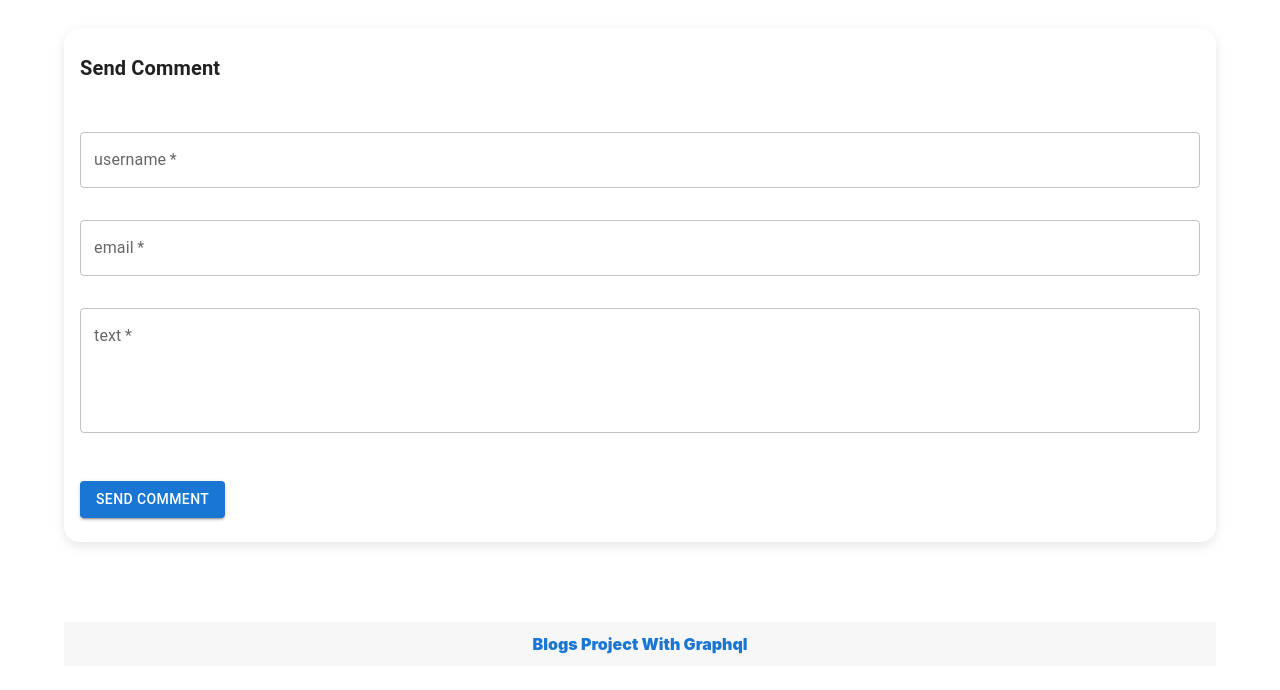
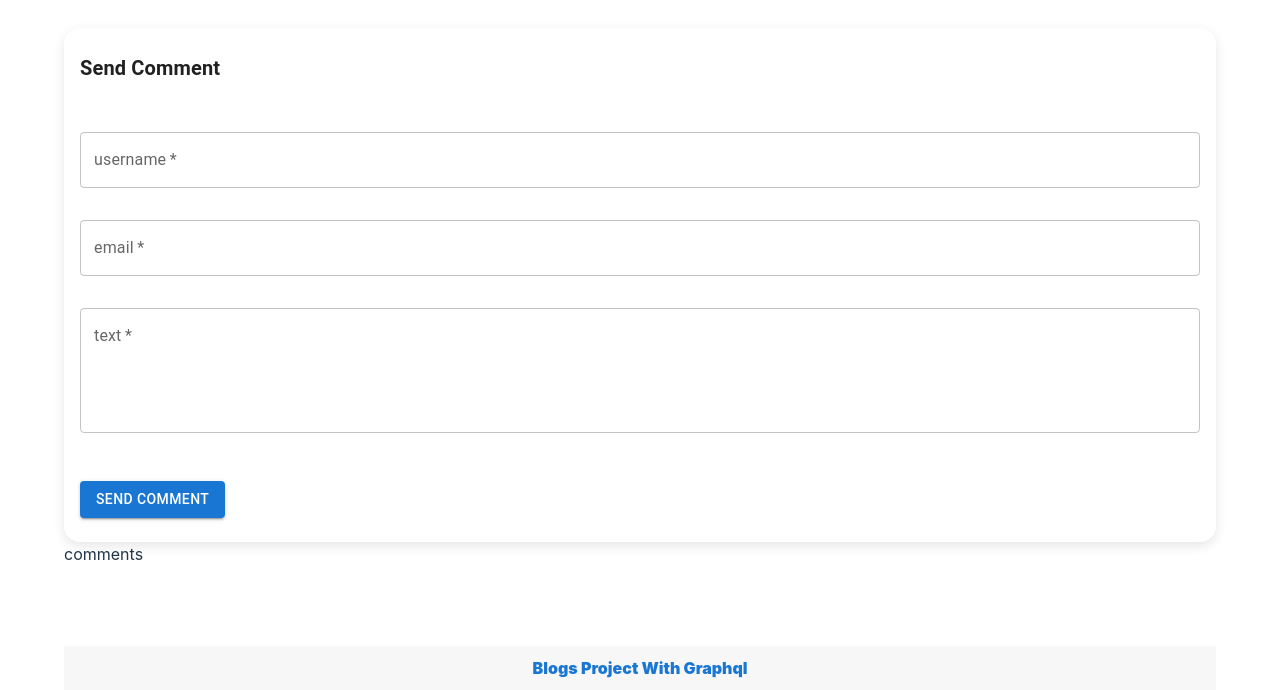
Before and after one commit to mohsen-deilami/GraphQl-Blog, a React (Vite) app: page /blogs/1 in a window 1280 px wide. Shown: the part 876-1566 px from the top of the page. Before the commit the page ends 1542 px from the top, so only its background shows below. Built offline with nearby package versions, Linux system fonts and the light colour scheme; no server answers.

Commit message:
develop commenForm

```diff
--- a/src/component/blogs/BlogsPage.jsx
+++ b/src/component/blogs/BlogsPage.jsx
@@ -10,6 +10,7 @@ import Loader from "./../../component/sheared/Loader";
 import sanitizeHtml from "sanitize-html";
 import ArrowForwardIcon from "@mui/icons-material/ArrowForward";
 import CommentForm from "../comment/CommentForm";
+import Comments from "../comment/Comments";
 export default function BlogsPage() {
   const navigate = useNavigate();
   const { slug } = useParams();
@@ -89,8 +90,11 @@ export default function BlogsPage() {
           </Grid>
         </Grid>
       ) : null}
-      <Grid size={{sx:12}}>
-        <CommentForm slug={slug}/>
+      <Grid size={{ sx: 12 }}>
+        <CommentForm />
+      </Grid>
+      <Grid size={{ xs: 12 }}>
+        <Comments slug={slug} />
       </Grid>
     </Container>
   );
--- a/src/component/comment/CommentForm.jsx
+++ b/src/component/comment/CommentForm.jsx
@@ -5,11 +5,11 @@ import Typography from "@mui/material/Typography";
 import { TextField } from '@mui/material';
 import Button from '@mui/material/Button';
 
-export default function CommentForm({slug}) {
+export default function CommentForm() {
     const [name,setName]=useState('');
     const [email,setEmail]=useState('');
     const [text,setText]=useState('');
-    console.log(slug)
+
   return (
    <Grid container sx={{boxShadow:"rgba(0,0,0,0.1) 0px 4px 12px" , borderRadius:4 , py:1 , mt:5}}>
     <Grid size={{xs:12}} m={2}>
--- /dev/null
+++ b/src/component/comment/Comments.jsx
@@ -0,0 +1,18 @@
+import React from 'react'
+import { useQuery } from '@apollo/client'
+import { GET_POST_Comments } from '../../graphql/queries'
+export default function Comments({slug}) {
+       console.log(slug)
+       const {loading , data , error}=useQuery(GET_POST_Comments ,{
+
+           variables:{slug}
+       }
+       )
+       console.log(data);
+
+  return (
+    <div>
+      comments
+    </div>
+  )
+}
--- a/src/graphql/queries.js
+++ b/src/graphql/queries.js
@@ -80,4 +80,13 @@ const GET_POST_INFO = gql`
   }
  }
 `
-export { GET_BLOGS_INFO, GET_AUTHORS_INFO, GET_AUTHOR_INFO ,GET_POST_INFO };
+const GET_POST_Comments = gql`
+query getPostsComments($slug:String!) {
+  comments(where:{post:{slug:$slug}})
+    {
+    name
+    text
+}
+}
+`
+export { GET_BLOGS_INFO, GET_AUTHORS_INFO, GET_AUTHOR_INFO ,GET_POST_INFO,GET_POST_Comments };
```
